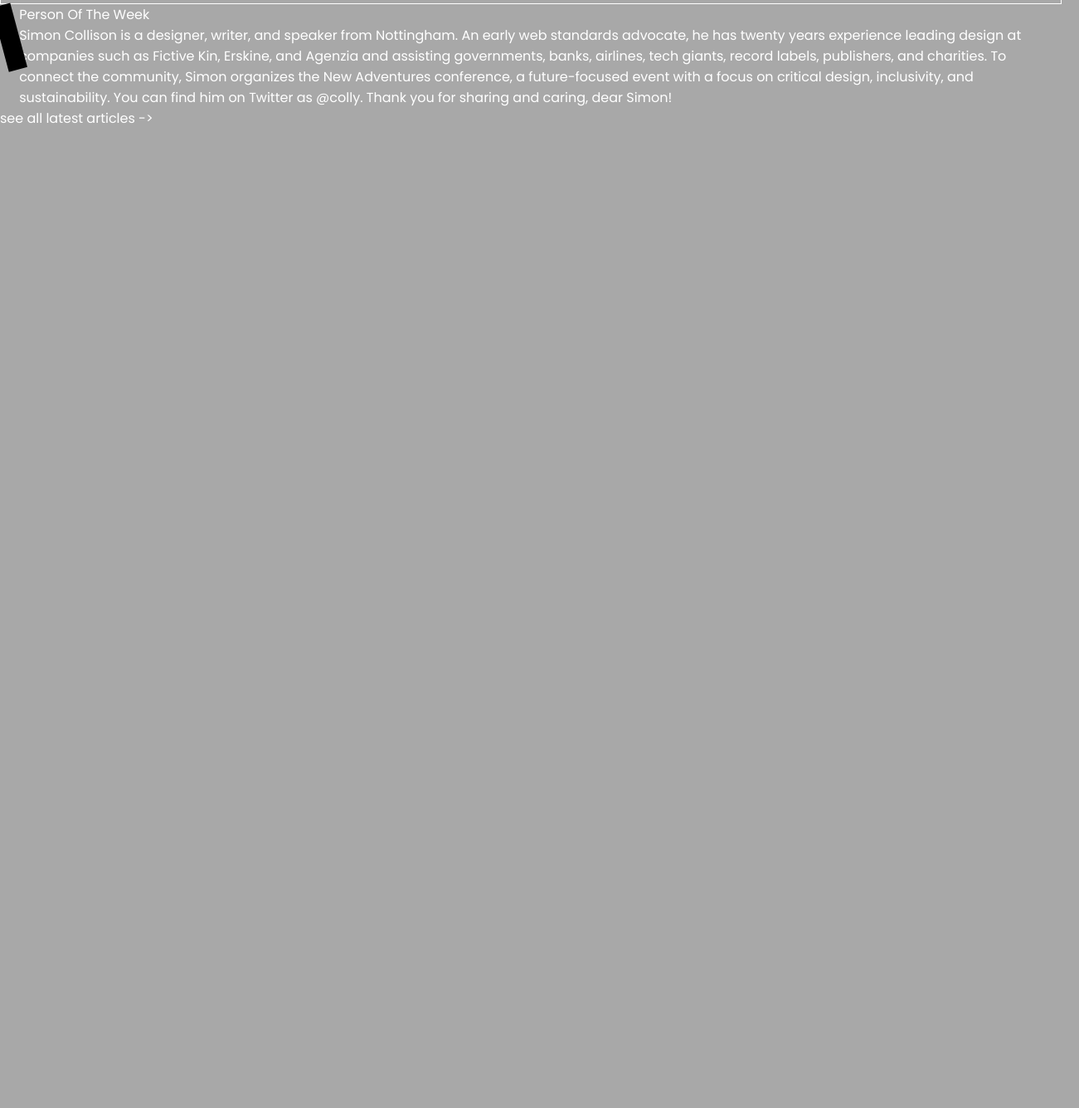
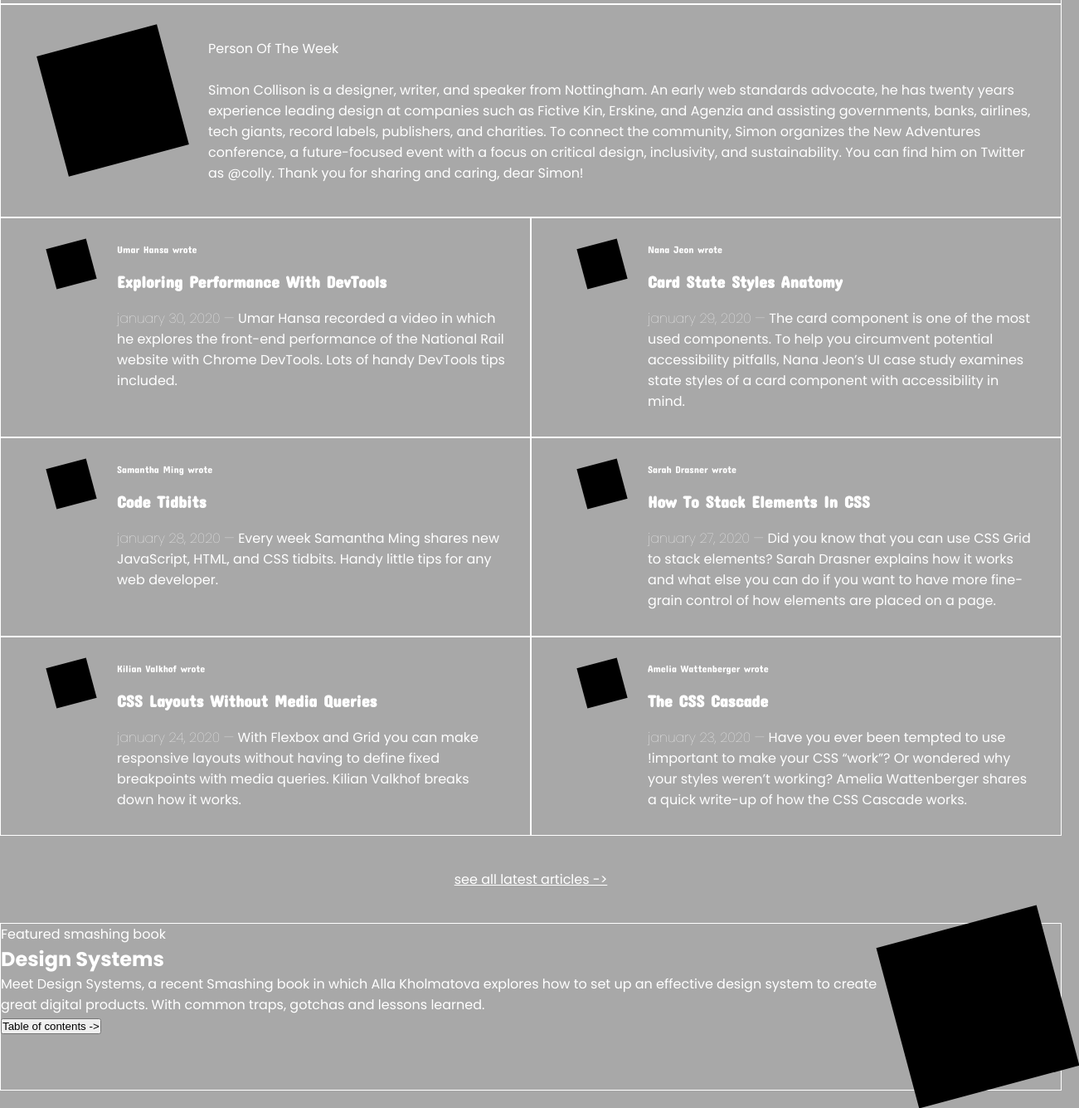
Before and after one commit to bren2102/Design-Teardown, a website: page index.html in a window 1280 px wide. Shown: the part 4043-5378 px from the top of the page at 83% size, 1301 px wide, since content can reach past the window. Before the commit the page ends 4198 px from the top, so only its background shows below. Drawn offline with Linux system fonts and the light colour scheme.

Commit message:
Add Community profiles and styling them

```diff
--- a/index.html
+++ b/index.html
@@ -7,6 +7,9 @@
   <link
     href="https://fonts.googleapis.com/css?family=Poppins:100,400,700&display=swap"
     rel="stylesheet">
+    <link
+      href="https://fonts.googleapis.com/css?family=Concert+One&display=swap"
+      rel="stylesheet">
   <link rel="stylesheet" href="style/style.css">
   <title>Smashing Magazine</title>
 </head>
@@ -269,15 +272,97 @@
             Simon!</p>
         </div>
       </article>
-      <article class="community-profile"></article>
-      <article class="community-profile"></article>
-      <article class="community-profile"></article>
-      <article class="community-profile"></article>
-      <article class="community-profile"></article>
-      <article class="community-profile"></article>
-      <div class="community-footer">
+      <article class="community-profile">
+        <div class="image"></div>
+        <div class="body">
+          <div class="author">Umar Hansa wrote</div>
+          <div class="title">Exploring Performance With DevTools</div>
+          <div class="content">
+            <span class="date">january 30, 2020 — </span>Umar Hansa recorded a
+            video in which he explores the front-end performance of the National
+            Rail website with Chrome DevTools. Lots of handy DevTools tips included.
+          </div>
+        </div>
+      </article>
+      <article class="community-profile">
+        <div class="image"></div>
+        <div class="body">
+          <div class="author">Nana Jeon wrote</div>
+          <div class="title">Card State Styles Anatomy</div>
+          <div class="content">
+            <span class="date">january 29, 2020 — </span>The card component is
+            one of the most used components. To help you circumvent potential
+            accessibility pitfalls, Nana Jeon’s UI case study examines state
+            styles of a card component with accessibility in mind.
+          </div>
+        </div>
+      </article>
+      <article class="community-profile">
+        <div class="image"></div>
+        <div class="body">
+          <div class="author">Samantha Ming wrote</div>
+          <div class="title">Code Tidbits</div>
+          <div class="content">
+            <span class="date">january 28, 2020 — </span>Every week Samantha
+            Ming shares new JavaScript, HTML, and CSS tidbits. Handy little tips
+            for any web developer.
+          </div>
+        </div>
+      </article>
+      <article class="community-profile">
+        <div class="image"></div>
+        <div class="body">
+          <div class="author">Sarah Drasner wrote</div>
+          <div class="title">How To Stack Elements In CSS</div>
+          <div class="content">
+            <span class="date">january 27, 2020 — </span>Did you know that you
+            can use CSS Grid to stack elements? Sarah Drasner explains how it
+            works and what else you can do if you want to have more fine-grain
+            control of how elements are placed on a page.
+          </div>
+        </div>
+      </article>
+      <article class="community-profile">
+        <div class="image"></div>
+        <div class="body">
+          <div class="author">Kilian Valkhof wrote</div>
+          <div class="title">CSS Layouts Without Media Queries</div>
+          <div class="content">
+            <span class="date">january 24, 2020 — </span>With Flexbox and Grid
+            you can make responsive layouts without having to define fixed
+            breakpoints with media queries. Kilian Valkhof breaks down how it works.
+          </div>
+        </div>
+      </article>
+      <article class="community-profile">
+        <div class="image"></div>
+        <div class="body">
+          <div class="author">Amelia Wattenberger wrote</div>
+          <div class="title">The CSS Cascade</div>
+          <div class="content">
+            <span class="date">january 23, 2020 — </span>Have you ever been
+            tempted to use !important to make your CSS “work”? Or wondered why
+            your styles weren’t working? Amelia Wattenberger shares a quick
+            write-up of how the CSS Cascade works.
+          </div>
+        </div>
+      </article>
+      <div class="community-footer latest-footer">
         see all latest articles ->
       </div>
+    </section>
+    <section class="content-table">
+      <div class="content-table-left">
+        <div class="feature-title">Featured smashing book</div>
+        <h2>Design Systems</h2>
+        <div class="content">Meet Design Systems, a recent Smashing book in
+          which Alla Kholmatova explores how to set up an effective design
+          system to create great digital products. With common traps, gotchas
+          and lessons learned.
+        </div>
+        <button>Table of contents -></button>
+      </div>
+      <div class="content-table-right"></div>
     </section>
   </main>
 </body>
--- a/style/style.css
+++ b/style/style.css
@@ -313,14 +313,78 @@ article .author span {
 .community-profile-1 {
   grid-column: span 2;
   display: flex;
-  flex-direction: row;
-  justify-content: center;
-  align-content: center;
+  padding: 40px 30px;
+  border: 1px solid white;
 }
 
 #img-1 {
-  height: 80px;
-  width: 80px;
+  height: 150px;
+  width: 150px;
+  margin: 0 30px;
   transform: rotate(-15deg);
   background-color: black;
 }
+
+.community-profile-1 .title-text {
+  flex: 1;
+  margin-left: 10px;
+}
+
+.community-profile-1 .title-text span {
+  display: block;
+  margin-bottom: 25px;
+}
+
+.community-profile {
+  display: flex;
+  padding: 30px;
+  border: 1px solid white;
+}
+
+.community-profile .image {
+  width: 50px;
+  height: 50px;
+  transform: rotate(-15deg);
+  background-color: black;
+  margin: 0 30px;
+}
+
+.community-profile .body {
+  flex: 1;
+}
+
+.community-profile .author {
+  font-family: 'Concert One', cursive;
+  font-size: 12px;
+}
+
+.community-profile .title {
+  font-family: 'Concert One', cursive;
+  font-size: 20px;
+  font-weight: bold;
+  padding: 20px 0;
+}
+
+.community-profile .content span {
+  font-weight: 100;
+}
+
+.community-footer {
+  grid-column: span 2;
+}
+
+.content-table {
+  display: flex;
+  border: 1px solid white;
+}
+
+.content-table-left {
+  flex: 1;
+}
+
+.content-table-right {
+  width: 200px;
+  height: 200px;
+  background-color: black;
+  transform: rotate(-15deg);
+}
```
